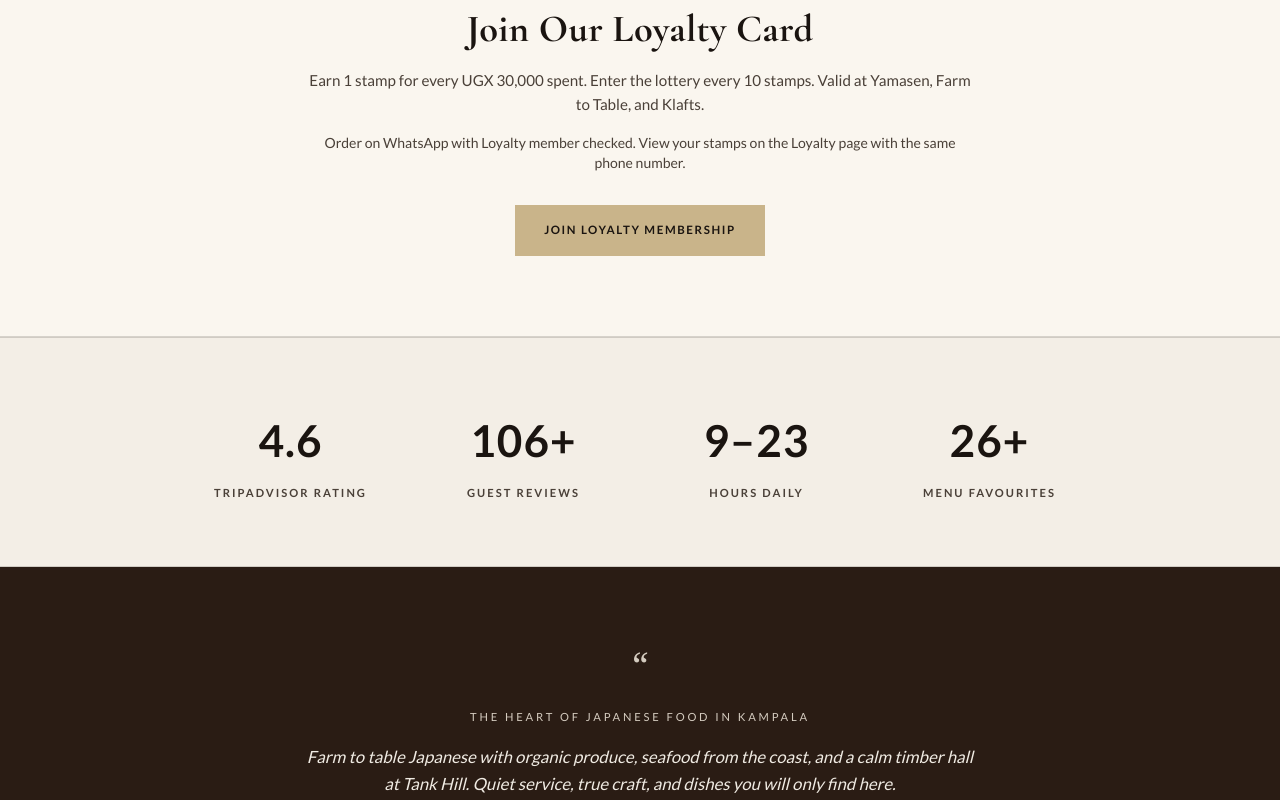
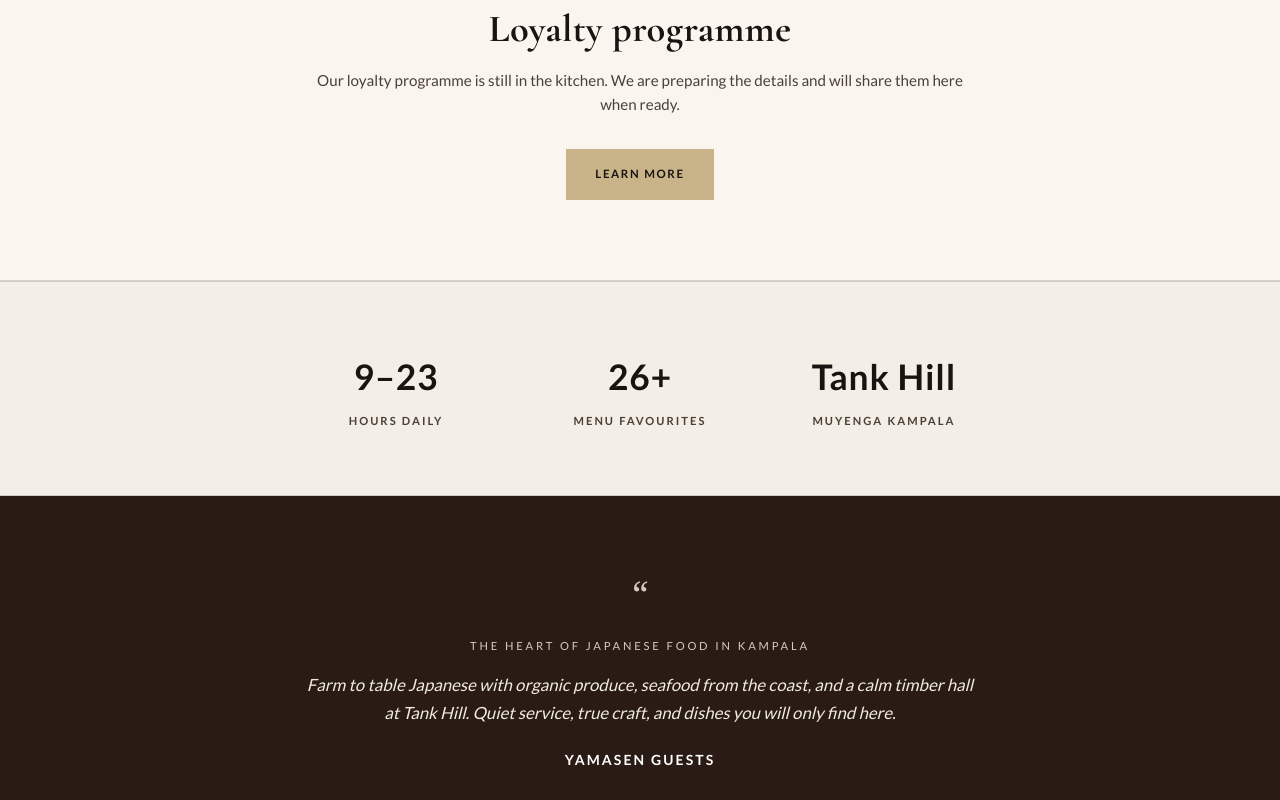
Before and after one commit to DaviesMenace1/izumi-restaurant-lounge, a Next.js app: page / in a window 1280 px wide. Shown: the part 3840-4640 px from the top of the page. Built offline with nearby package versions, Linux system fonts and the light colour scheme.

Commit message:
Home: drop TripAdvisor stats/reviews; loyalty still in kitchen

```diff
--- a/src/app/page.tsx
+++ b/src/app/page.tsx
@@ -226,34 +226,29 @@
               className="text-[clamp(1.7rem,4vw,2.4rem)] font-semibold mb-4 tracking-[0.03em]"
               style={{ color: "#1a1410" }}
             >
-              Join Our Loyalty Card
+              Loyalty programme
             </h2>
-            <p className="text-[0.95rem] leading-relaxed mb-4" style={{ color: "#4a4038" }}>
-              Earn 1 stamp for every UGX 30,000 spent. Enter the lottery every 10
-              stamps. Valid at Yamasen, Farm to Table, and Klafts.
-            </p>
-            <p className="text-sm mb-8" style={{ color: "#4a4038" }}>
-              Order on WhatsApp with Loyalty member checked. View your stamps on
-              the Loyalty page with the same phone number.
+            <p className="text-[0.95rem] leading-relaxed mb-8" style={{ color: "#4a4038" }}>
+              Our loyalty programme is still in the kitchen. We are preparing the
+              details and will share them here when ready.
             </p>
             <Link href="/loyalty" className="btn-cream inline-flex justify-center">
-              Join Loyalty Membership
+              Learn more
             </Link>
           </div>
         </ScrollReveal>
       </section>
 
       <section className="py-14 md:py-16 px-5 bg-[var(--bg-elevated)] border-y border-[var(--border)]">
-        <div className="max-w-[900px] mx-auto grid grid-cols-2 md:grid-cols-4 gap-8 text-center">
+        <div className="max-w-[700px] mx-auto grid grid-cols-2 md:grid-cols-3 gap-8 text-center">
           {[
-            { n: "4.6", l: "TripAdvisor Rating" },
-            { n: "106+", l: "Guest Reviews" },
             { n: "9–23", l: "Hours Daily" },
             { n: "26+", l: "Menu Favourites" },
+            { n: "Tank Hill", l: "Muyenga Kampala" },
           ].map((s) => (
             <div key={s.l}>
               <p
-                className="text-[clamp(2rem,4vw,2.75rem)] font-semibold tracking-wide mb-1"
+                className="text-[clamp(1.5rem,3.5vw,2.2rem)] font-semibold tracking-wide mb-1"
                 style={{ color: "#1a1410" }}
               >
                 {s.n}
@@ -293,7 +288,7 @@
               className="text-sm tracking-[0.15em] uppercase font-semibold"
               style={{ color: "#ffffff" }}
             >
-              Yamasen Guests · TripAdvisor 4.6
+              Yamasen Guests
             </p>
           </div>
         </ScrollReveal>
@@ -392,7 +387,7 @@
 
       <section className="py-14 px-5 bg-[var(--bg)]">
         <div className="max-w-[900px] mx-auto">
-          <Partners showRating />
+          <Partners />
         </div>
       </section>
     </>
```
